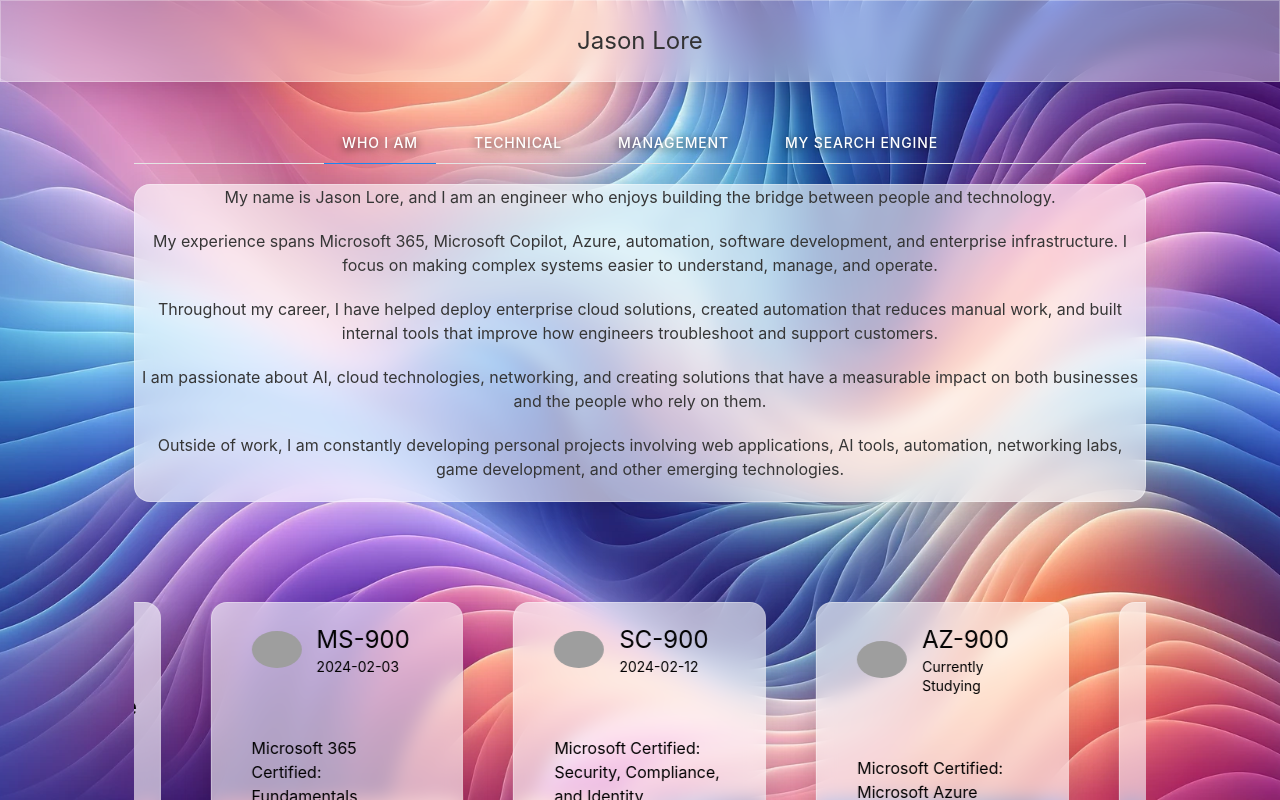
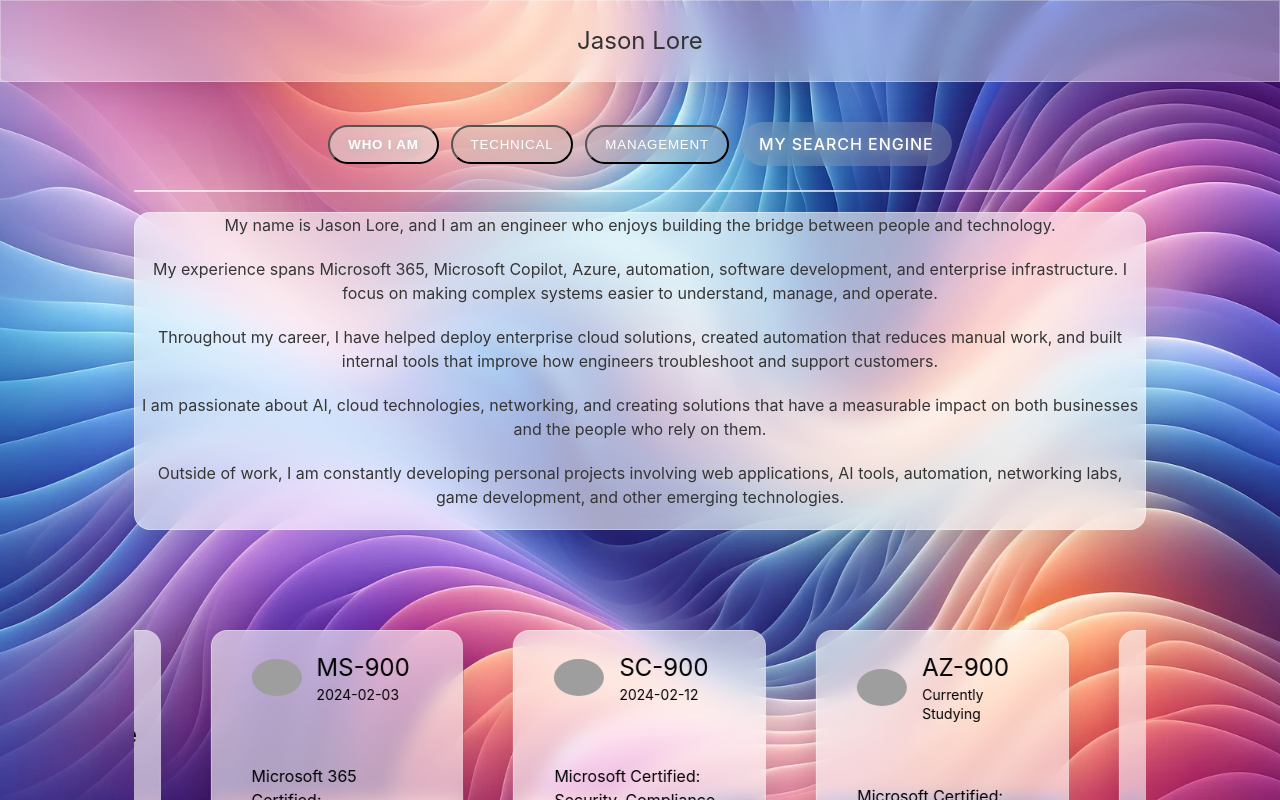
Before and after one commit to Jason-Lore/resume-site, a React (Create React App) app: page / in a window 1280 px wide. Shown: the top 800 px of the page. Built offline with nearby package versions, Linux system fonts and the light colour scheme; grey boxes are pictures that could not be loaded; the HTML template or start-up script is replaced by a standard one.

Commit message:
trying a style

```diff
--- a/src/components/Experience/index.js
+++ b/src/components/Experience/index.js
@@ -1,59 +1,80 @@
-import React from "react";
+import React, { useState } from "react";
 
 const Experience = () => {
     const currentYear = new Date().getFullYear();
     const yearsOfExperience = currentYear - 2020;
 
-const tabStyle = {
+    const [activeTab, setActiveTab] = useState("who");
+
+    const navStyle = {
+        display: "flex",
+        justifyContent: "center",
+        alignItems: "center",
+        gap: "12px",
+        marginBottom: "24px",
+        flexWrap: "wrap",
+    };
+
+    const getTabStyle = (active) => ({
         color: "#fff",
-    fontWeight: 500,
+        textDecoration: "none",
+        fontWeight: active ? 600 : 500,
         letterSpacing: "0.06em",
         textTransform: "uppercase",
-    textShadow: "0 2px 8px rgba(0,0,0,.75)",
+        textShadow: "0 2px 8px rgba(176, 176, 176, 0.75)",
         padding: "10px 18px",
+        borderRadius: "999px",
+        background: active
+            ? "rgba(229, 228, 228, 0.53)"
+            : "rgba(183, 183, 183, 0.28)",
+        backdropFilter: "blur(12px)",
+        WebkitBackdropFilter: "blur(12px)",
         transition: "all .2s ease",
-};
+        cursor: "pointer",
+    });
 
     return (
         <section>
             <div className="uk-margin-medium-top container">
-                <ul
-                    className="uk-flex-center visible-text"
-                    uk-tab=""
-                    uk-switcher=""
+
+                <div style={navStyle}>
+                    <button
+                        type="button"
+                        style={getTabStyle(activeTab === "who")}
+                        onClick={() => setActiveTab("who")}
                     >
-                    <li className="uk-active">
-                        <a className="visible-text" href="/" style={tabStyle}>
                         Who I Am
-                        </a>
-                    </li>
-                    <li>
+                    </button>
 
-                        <a className="visible-text" href="/" style={tabStyle}>
+                    <button
+                        type="button"
+                        style={getTabStyle(activeTab === "technical")}
+                        onClick={() => setActiveTab("technical")}
+                    >
                         Technical
-                        </a>
-                    </li>
-                    <li>
+                    </button>
 
-                        <a className="visible-text" href="/" style={tabStyle}>
+                    <button
+                        type="button"
+                        style={getTabStyle(activeTab === "management")}
+                        onClick={() => setActiveTab("management")}
+                    >
                         Management
-                        </a>
-                    </li>
-                    <li>
+                    </button>
 
                     <a
-                            className="visible-text"
                         href="https://search.jasonlore.com"
-                            style={tabStyle}
+                        target="_self"
+                        rel="noopener noreferrer"
+                        style={getTabStyle(false)}
                     >
                         My Search Engine
                     </a>
-                    </li>
-                </ul>
+                </div>
 
-                <ul className="uk-switcher uk-margin glass-pane white-text">
-                    {/* Who I Am */}
-                    <li>
+                <div className="glass-pane white-text"></div>
+                                <div className="glass-pane white-text uk-margin">
+                    {activeTab === "who" && (
                         <div>
                             <p>
                                 My name is Jason Lore, and I am an engineer who
@@ -91,10 +112,9 @@
                                 development, and other emerging technologies.
                             </p>
                         </div>
-                    </li>
+                    )}
 
-                    {/* Technical */}
-                    <li>
+                    {activeTab === "technical" && (
                         <div>
                             <p>
                                 I have {yearsOfExperience}+ years of technical
@@ -141,10 +161,8 @@
                                 hands-on experience.
                             </p>
                         </div>
-                    </li>
-
-                    {/* Management */}
-                    <li>
+                    )}
+                                        {activeTab === "management" && (
                         <div>
                             <p>
                                 I have experience leading technical operations,
@@ -190,8 +208,8 @@
                                 lasting solutions.
                             </p>
                         </div>
-                    </li>
-                </ul>
+                    )}
+                </div>
             </div>
         </section>
     );
```
Lines whose indentation alone changed are shown as unchanged.
